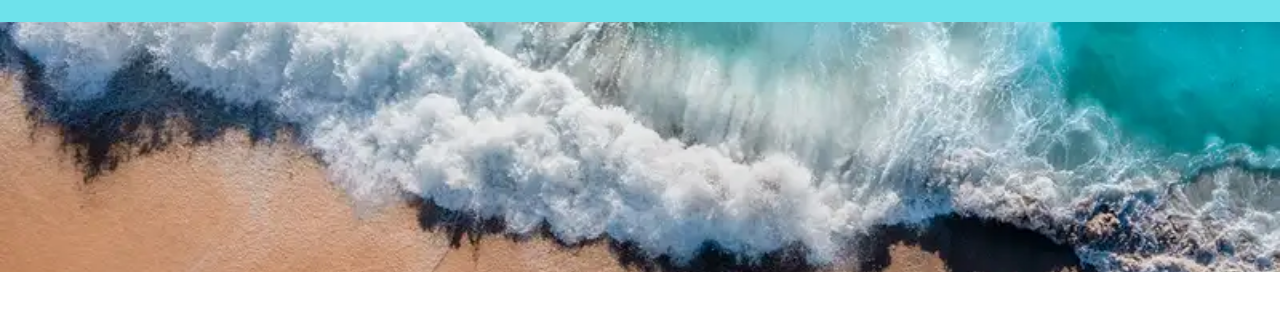
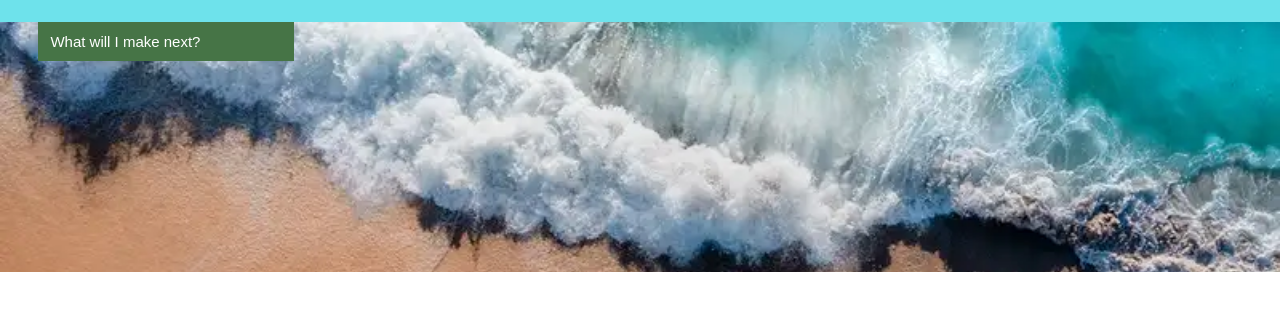
Before and after one commit to Dustinm5Oly/Challenge-Portfolio, a plain HTML site: page index.html in a window 1280 px wide. Shown: the part 69-380 px from the top of the page. Drawn offline with Linux system fonts and the light colour scheme.

Commit message:
made changes to media screen and flex container

```diff
--- a/assets/style.css
+++ b/assets/style.css
@@ -10,6 +10,7 @@ header {
 nav ul {
     display:flex;
     justify-content: space-between;
+    align-items: baseline;
     min-width: 300px;
 
 }
@@ -43,6 +44,20 @@ nav a:hover {
     background-position: center;
 }
 
+.flex-container {
+    display: flex;
+    text-align: center;
+    background-color: #467446;
+    padding: 12px;
+    font-size: 15px;
+    margin-left: 3%;
+    margin-right: 77%;
+}
+
+.flex-container div {
+    color: white;
+}
+
 h1 {
     font-size: 200%;
     font-family: sans-serif;
@@ -65,6 +80,7 @@ h1::after {
         margin: 5% 0%;
         flex-direction: column;
         justify-content: flex-end;
+        align-items: baseline;
     }
 
 }
--- a/index.html
+++ b/index.html
@@ -20,7 +20,11 @@
             </ul>
         </nav>
     </header>
-    <div class="waves"></div>
+    <div class="waves">
+        <div class="flex-container">
+            <div>What will I make next?</div>
+        </div>
+    </div>
     <section>
 
 
```
